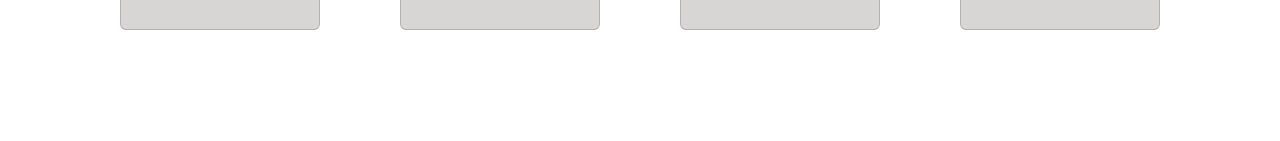
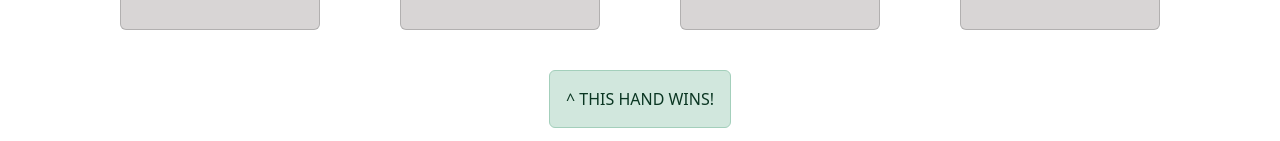
Before and after one commit to maxjeon97/react-pokedex, a React (Vite) app: page / in a window 1280 px wide. Shown: the part 723-864 px from the top of the page. Before the commit the page ends 800 px from the top, so only its background shows below. Built offline with nearby package versions, Linux system fonts and the light colour scheme.

Commit message:
Add isWinner property to Pokedex and display message accordingly

```diff
--- a/src/Pokedex.jsx
+++ b/src/Pokedex.jsx
@@ -5,13 +5,14 @@ import Pokecard from "./Pokecard";
 /** Takes in array of pokemon data objects, maps over array to render Pokecard component for each pokemon,
  * returns Pokedex component
  */
-function Pokedex({ pokemon}) {
+function Pokedex({ pokemon, totalExp, isWinner }) {
     return (
         <div className="Pokedex">
             <h1 className="Pokedex-title">Pokedex</h1>
             <div className="Pokedex-cards">
                 {pokemon.map(p => <Pokecard name={p.name} id={p.id} type={p.type} exp={p.base_experience} />)}
             </div>
+            {isWinner ? <div className="Pokedex-winner-alert alert alert-success">^ THIS HAND WINS!</div> : <div></div>}
         </div>
     );
 }
--- a/src/Pokegame.jsx
+++ b/src/Pokegame.jsx
@@ -35,12 +35,12 @@ function getRandomInt(min, max) {
     return Math.floor(Math.random() * (max - min) + min);
 }
 
+/**Calculates and returns total exp from an array of pokemon data*/
 function calculateTotalExp(deck) {
-    // return deck.reduce((acc, d) => acc + d.base_experience, 0)
-    let total = 0;
-    deck.forEach(p => total += p.base_experience);
-    return total;
-
+    return deck.reduce((acc, d) => acc + d.base_experience, 0)
+    // let total = 0;
+    // deck.forEach(p => total += p.base_experience);
+    // return total;
 }
 
 
@@ -59,10 +59,18 @@ function Pokegame({pokemon = pokemons}) {
     const firstDeckExp = calculateTotalExp(FIRST_DECK);
     const secondDeckExp = calculateTotalExp(SECOND_DECK);
 
+    const firstDeckWinStatus = firstDeckExp > secondDeckExp
+    ? true
+    : false;
+
+    const secondDeckWinStatus = firstDeckExp < secondDeckExp
+    ? true
+    : false;
+
     return (
         <div className="Pokegame">
-            <Pokedex pokemon ={FIRST_DECK} exp= {firstDeckExp}/>
-            <Pokedex pokemon ={SECOND_DECK} exp={secondDeckExp}/>
+            <Pokedex pokemon={FIRST_DECK} totalExp={firstDeckExp} isWinner={firstDeckWinStatus}/>
+            <Pokedex pokemon={SECOND_DECK} totalExp={secondDeckExp} isWinner={secondDeckWinStatus}/>
         </div>
     )
 }
```
